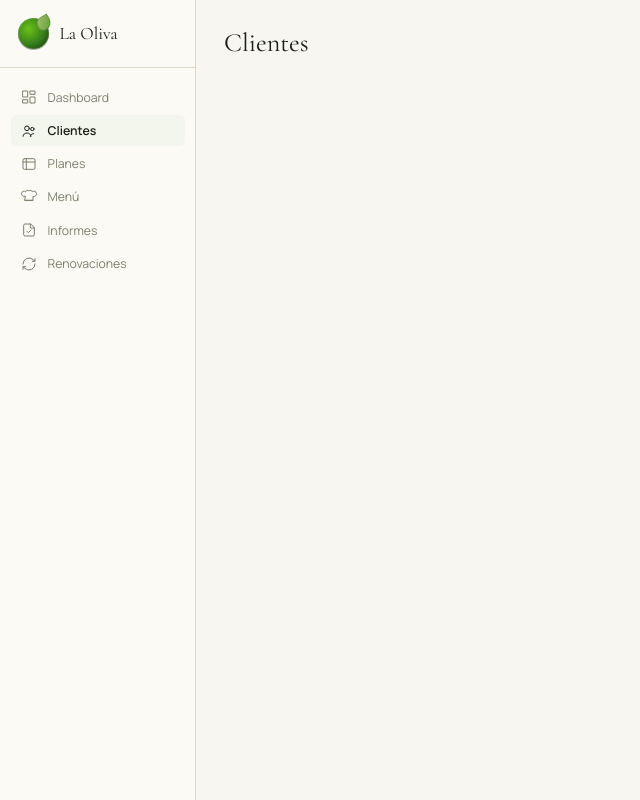
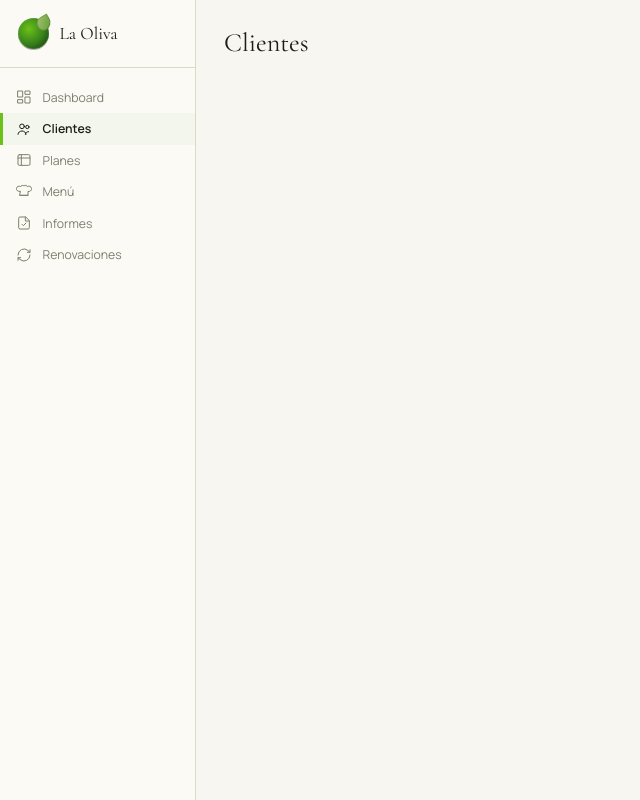
Before and after one commit to DaleneyRuben/catering-manager, a React (Vite) app in the folder frontend/: page /clientes in a window 1280 px wide. Shown: the whole page, without its empty margins (0-640 px from the left). Built offline with nearby package versions, Linux system fonts and the light colour scheme.

Commit message:
fix nav active indicator to use border-l instead of broken pseudo-element

```diff
--- a/frontend/src/components/layout/Layout.tsx
+++ b/frontend/src/components/layout/Layout.tsx
@@ -52,7 +52,7 @@ export function Layout({ children }: LayoutProps) {
           <div className="brand-mark rounded-full w-9 h-9" aria-hidden="true" />
           <span className="font-serif text-xl text-ink leading-none">La Oliva</span>
         </div>
-        <nav className="flex-1 px-3 py-4 flex flex-col gap-0.5">
+        <nav className="flex-1 py-4 flex flex-col">
           {NAV_ITEMS.map(({ to, label, icon }) => (
             <NavLink
               key={to}
@@ -60,10 +60,10 @@ export function Layout({ children }: LayoutProps) {
               end={to === '/'}
               className={({ isActive }) =>
                 [
-                  'relative flex items-center gap-3 px-3 py-2 rounded-md text-sm transition-colors',
+                  'flex items-center gap-3 pl-[13px] pr-4 py-2 text-sm transition-colors border-l-[3px]',
                   isActive
-                    ? 'nav-item-active font-semibold text-ink bg-olive-50'
-                    : 'text-muted hover:text-ink hover:bg-cream',
+                    ? 'border-olive-400 bg-olive-50 text-ink font-semibold'
+                    : 'border-transparent text-muted hover:text-ink hover:bg-cream-2',
                 ].join(' ')
               }
             >
```
